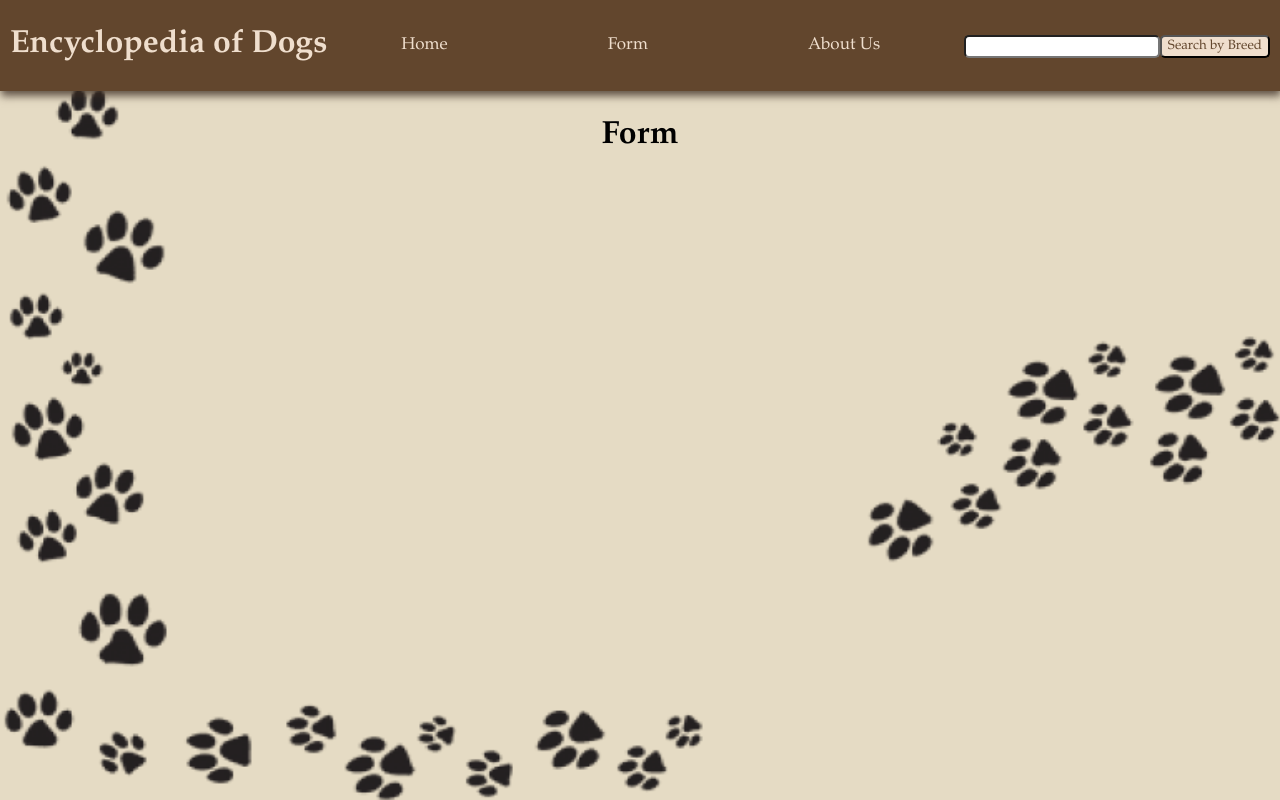
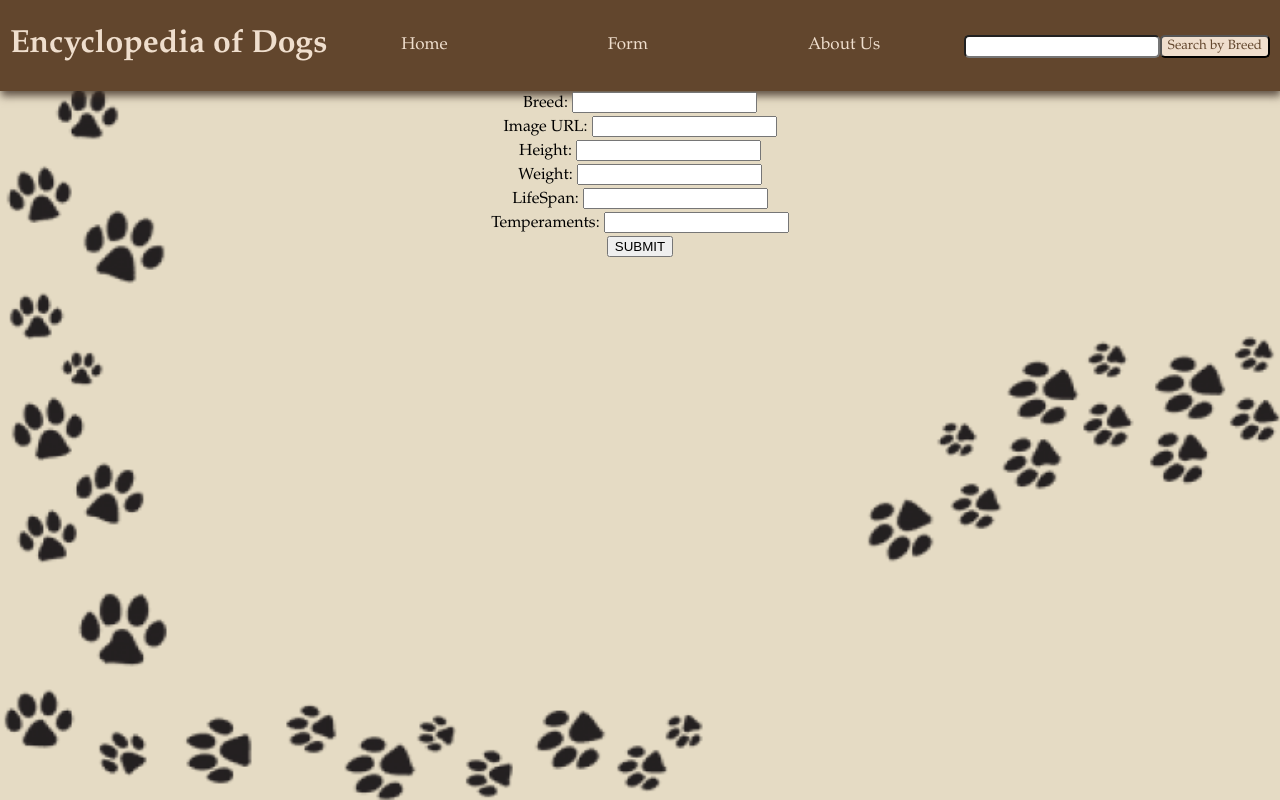
Before and after one commit to OMassano/Individual-Project, a React (Create React App) app in the folder client/: page /create-dog in a window 1280 px wide. Built offline with nearby package versions, Linux system fonts and the light colour scheme.

Commit message:
temp problem = solved

```diff
--- a/client/src/components/Cards/Card.jsx
+++ b/client/src/components/Cards/Card.jsx
@@ -4,7 +4,6 @@ import style from "./Card.module.css";
 
 const Card = ({ dog, onClose }) => {
   const { id, image, name, temperament, weight } = dog;
-
 
   return (
     <div className={style.card}>
--- a/client/src/views/Form Page/Form.jsx
+++ b/client/src/views/Form Page/Form.jsx
@@ -1,7 +1,104 @@
-const Form = () =>{
-    return(
-        <h1>Form</h1>
-    )
-}
+import { useState } from "react";
+import axios from "axios";
+const Form = () => {
+  const [form, setForm] = useState({
+    name: "",
+    image: "",
+    height: "",
+    weight: "",
+    life_span: "",
+    temperament: [],
+  });
 
-export default Form
+  const [errors, setErrors] = useState({
+    name: "",
+    image: "",
+    height: "",
+    weight: "",
+    life_span: "",
+    temperament: [],
+  });
+
+  const changeHandler = (event) => {
+    // as i type
+    const property = event.target.name; // place in form
+    let value = event.target.value; // whats written in form
+
+    if (property === "temperament") {
+        value = value.split(",").map((temp) => temp.trim());
+      }
+
+    validate({ ...form, [property]: value });
+    setForm({ ...form, [property]: value });
+  };
+
+  const validate = (form) => {};
+
+  const submitHandler = (event) => {
+    event.preventDefault();
+    console.log(form.temperament);
+    axios.post("http://localhost:5002/dogs", form).then((res) => alert(res)).catch(error=>alert(error))
+  };
+
+  return (
+    <form onSubmit={submitHandler}>
+      <div>
+        <label>Breed: </label>
+        <input
+          type="text"
+          value={form.name}
+          name="name"
+          onChange={changeHandler}
+        />
+      </div>
+      <div>
+        <label>Image URL: </label>
+        <input
+          type="text"
+          value={form.image}
+          name="image"
+          onChange={changeHandler}
+        />
+      </div>
+      <div>
+        <label>Height: </label>
+        <input
+          type="text"
+          value={form.height}
+          name="height"
+          onChange={changeHandler}
+        />
+      </div>
+      <div>
+        <label>Weight: </label>
+        <input
+          type="text"
+          value={form.weight}
+          name="weight"
+          onChange={changeHandler}
+        />
+      </div>
+      <div>
+        <label>LifeSpan: </label>
+        <input
+          type="text"
+          value={form.life_span}
+          name="life_span"
+          onChange={changeHandler}
+        />
+      </div>
+      <div>
+        <label>Temperaments: </label>
+        <input
+          type="text"
+          value={form.temperament}
+          name="temperament"
+          onChange={changeHandler}
+        />
+      </div>
+      <button type="submit">SUBMIT</button>
+    </form>
+  );
+};
+
+export default Form;
```
